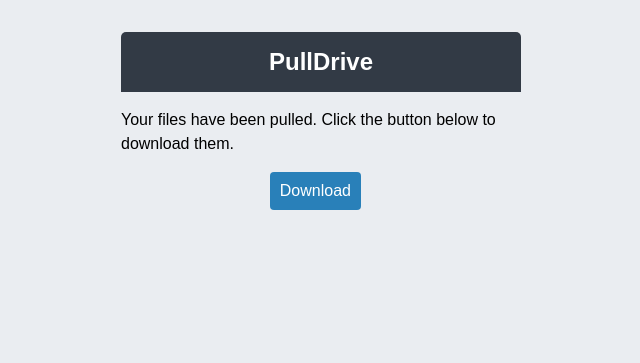
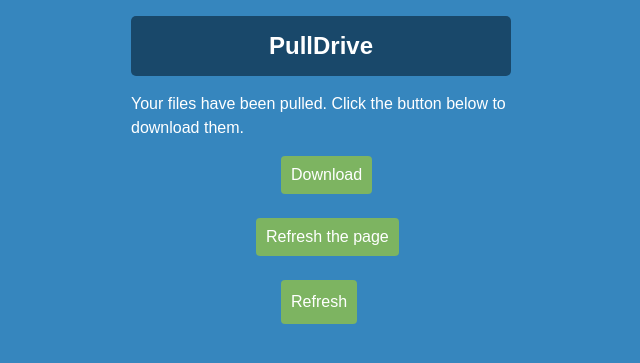
Before and after one commit to esironal/PullDrive, a PHP site: page / in a window 1280 px wide. Shown: the top 363 px of the page, without its empty margins (319-959 px from the left). Run offline with PHP 8.4, Linux system fonts and the light colour scheme; data that the repository does not hold is empty.

Commit message:
version 1.1
design tweaks and added clear.php to remove old files

```diff
--- a/index.php
+++ b/index.php
@@ -16,9 +16,10 @@
 	}
 
 	body {
-	    background: #eaedf1;
+	    background: #3686be;
 	    margin: 0 auto;
-	    width: 600px;
+	    width: 400px;
+	    color: #fff;
 	}
 
 	body, input, textarea {
@@ -27,7 +28,7 @@
 
 	.container {
 	    max-width: 25em;
-	    margin: 2em auto;
+	    margin: 0 auto;
 	    width: 95%;
 
 	}
@@ -36,25 +37,27 @@
 	    font-size: 1.5em;
 	    padding: .5em 0;
 	    text-align: center;
-	    background: #323a45;
+	    background: #19486a;
 	    color: white;
-	    border-radius: 5px 5px 0 0;
+	    border-radius: 5px;
 	}
 
-	button {
+	button, .form {
 	    color: #fff;
 	    border-radius: 4px;
 	    font-size: 16px;
 	    outline: none;
 	    padding: 10px;
-	    background-color: #2980b9;
+	    background-color: #7DB461;
 	    border: 0;
+	    margin-left: 150px;
 	    cursor: pointer;
-	    position: absolute;
-    	left: 46%;
 	}
-	button:hover {
-	    background-color: #3498db;
+	button:hover, .form:hover {
+	    background-color: #6ba44e;
+	}
+	button#bigger {
+    	margin-left: 125px;
 	}
 	</style>
 </head>
@@ -68,6 +71,14 @@
 
 
 		<?php echo "<a href=./" . $filename . "><button>Download</button></a>"; ?>
+		<br />
+		<br />
+		<a href="javascript:history.go(0)"><button id="bigger">Refresh the page</button></a>
+		<br />
+		<br />
+		<form method="post" action="clear.php">
+		<input name="go" type="submit" class="form" value="Refresh" />
+		</form>
 
 	</div>
 
--- a/pulldrive.php
+++ b/pulldrive.php
@@ -28,7 +28,7 @@ if ($zip->open($filename, ZipArchive::CREATE)!==TRUE) {
 $zip->addFile("shop.csv");
 $zip->addFile("gym.csv");
 $zip->addFile("metro.csv");
-$zip->addFile("sales.xls");
+//$zip->addFile("Deep_Blue_Finances.xlsx");
 
 //Status Screen
 //echo "numfiles: " . $zip->numFiles . "\n";
```
Also changed, not shown: clear.php (added, +12 -0 lines), README.md.
